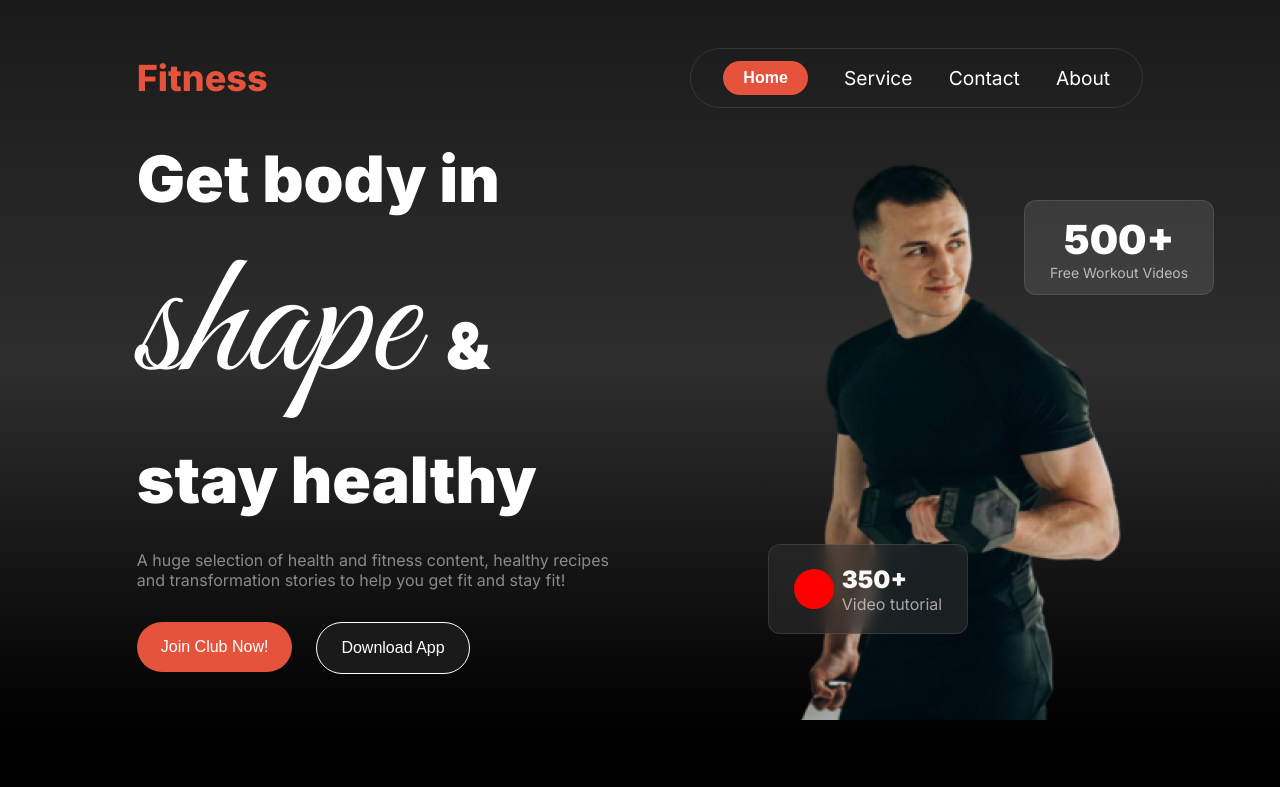
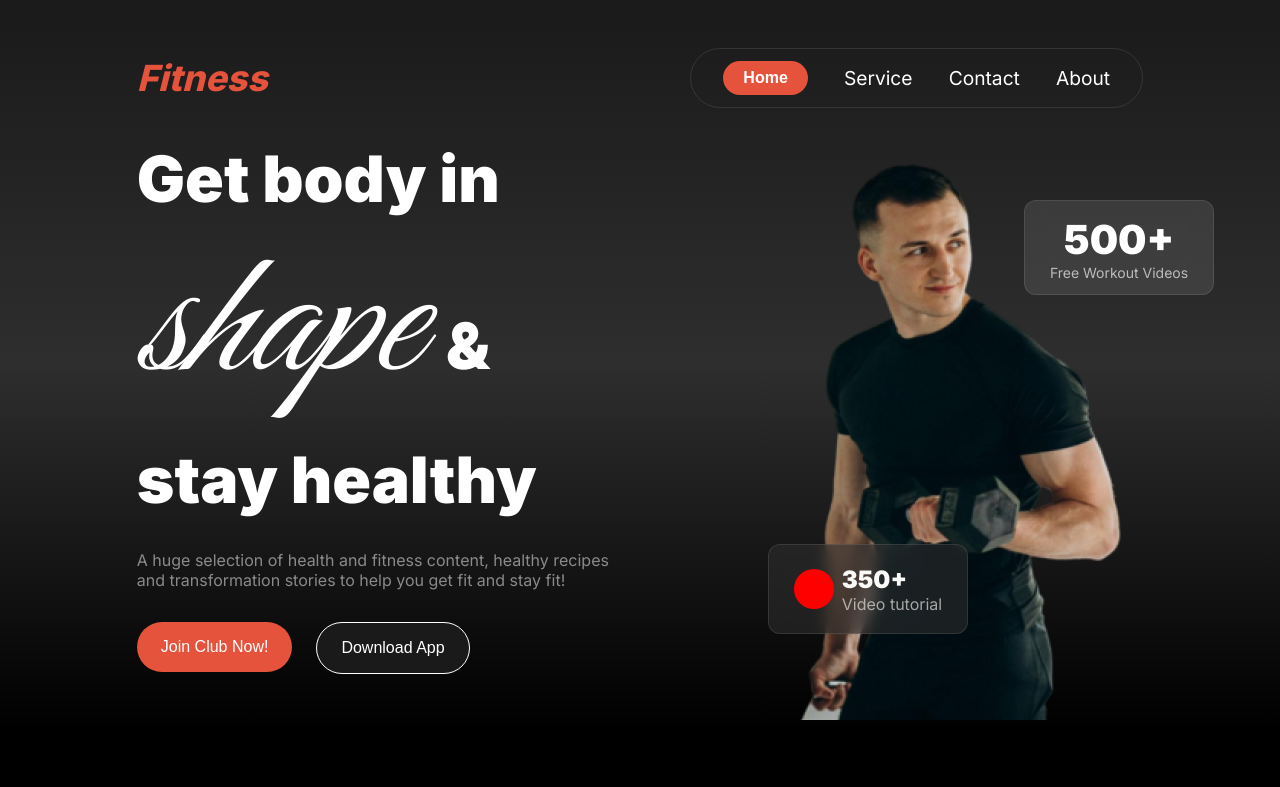
Before and after one commit to Sabuj-Chowdhury/gym-responsive-website, a plain HTML site: page index.html in a window 1280 px wide. Shown: the top 787 px of the page. Drawn offline with Linux system fonts and the light colour scheme.

Commit message:
trying to rectify the first section but failed

```diff
--- a/index.html
+++ b/index.html
@@ -23,9 +23,9 @@
         <!-- navbar STARTS  -->
          <nav class="nav-container">
             <div class="nav-heading">
-                <h1 class="nav-title">
+                <i><h1 class="nav-title">
                     Fitness
-                </h1>
+                </h1></i>
             </div>
             <div class="hamburger-icon">
                 <i class="fa-solid fa-bars"></i>
@@ -46,7 +46,7 @@
         <div class="banner">
             <div class="banner-text-container">
                 <h2>
-                    Get body in <span id="shape">shape</span> & stay healthy
+                    Get body in <i><span id="shape">shape</span></i> & stay healthy
                 </h2>
                 <p>
                     A huge selection of health and fitness content, healthy recipes and transformation stories to help you get fit and stay fit!
--- a/style.css
+++ b/style.css
@@ -1,4 +1,5 @@
 /* fonts Imports */
+
 @import url('https://fonts.googleapis.com/css2?family=Great+Vibes&family=Inter:wght@100..900&display=swap');
 
 /* default style for browser  */
@@ -21,6 +22,7 @@
 /* body */
 body{
     width: 100%;
+
     background-color: black;
 
 }
@@ -105,6 +107,8 @@ body{
 }
 #shape{
     font-family: 'Great Vibes', cursive;
+
+
     margin-right: .1em;
     font-weight: 400;
     font-size: 2.8em;
```
